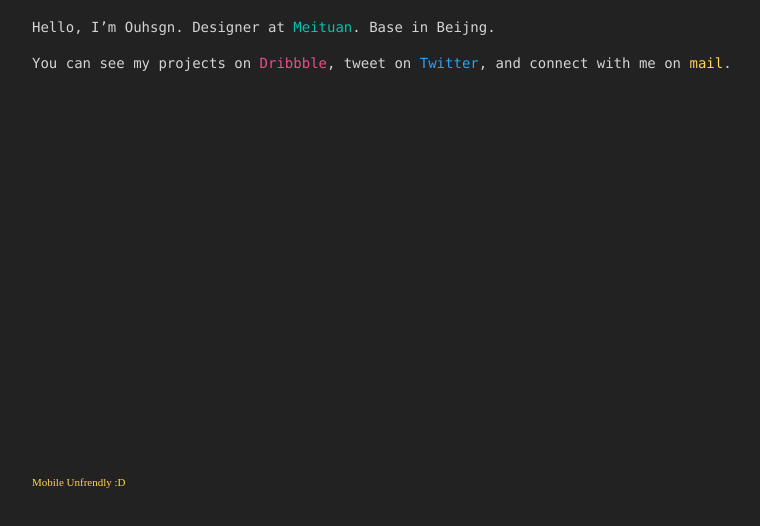
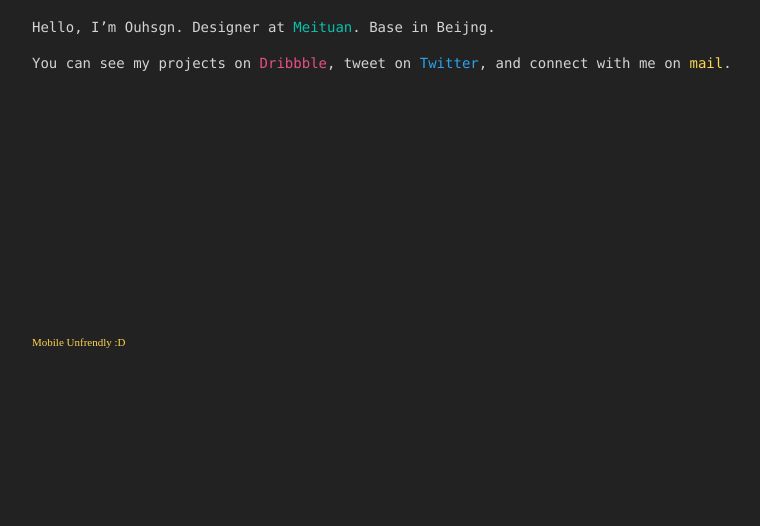
Before and after one commit to shuotang/shuotang.github.io, a plain HTML site: page index.html in a window 1280 px wide. Shown: the part 228-754 px from the top of the page, without its empty margins (248-1008 px from the left). Drawn offline with Linux system fonts and the light colour scheme.

Commit message:
Update stylesheet.css

```diff
--- a/stylesheet.css
+++ b/stylesheet.css
@@ -14,7 +14,7 @@ footer {
   color: #999999;
   font-family: "Avenir Next";
   font-size: 11px;
-  padding: 400px 0px 0px 0px;
+  padding: 260px 0px 0px 0px;
 }
 
 h1 {
```
